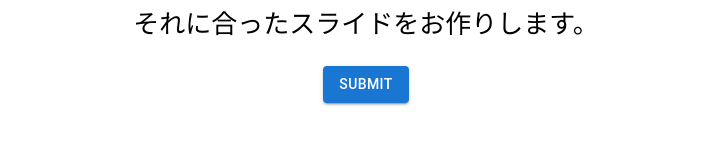
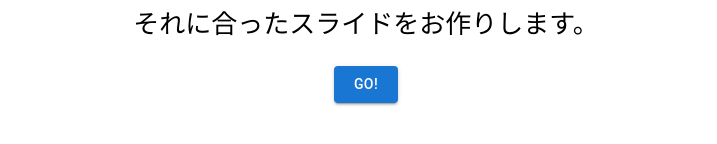
Before and after one commit to RyotaKITA-12/pregen, a React (Create React App) app in the folder client/: page / in a window 1280 px wide. Shown: the part 160-304 px from the top of the page, without its empty margins (274-991 px from the left). Built offline with nearby package versions, Linux system fonts and the light colour scheme.

Commit message:
ファイルの保存

```diff
--- a/client/src/App.tsx
+++ b/client/src/App.tsx
@@ -1,17 +1,30 @@
-import React from 'react';
+import React, { useState } from 'react';
 import logo from './logo.svg';
 import './App.css';
 import Button from '@mui/material/Button';
+import { SendButton } from './SendButton';
 
 function App() {
+    const [postFileData, setPostFileData] = useState({})
+    const changeUploadFile = async (event:any) => {
+      const { name, files } = event.target;
+      setPostFileData({
+        ...postFileData,
+        [name]: files[0],
+      });
+      event.target.value = '';
+      console.log(postFileData)
+    };
+
   return (
     <div className="App" style={{marginTop: "100px"}}>
+
       <header className="App-header">
         <p>
           あなたのパワーポイントをアップロードしていただくと、<br></br>
           それに合ったスライドをお作りします。
         </p>
-        <Button variant="contained">SUBMIT</Button>
+        <SendButton onChange={changeUploadFile} name="image">GO!</SendButton>
       </header>
     </div>
   );
--- /dev/null
+++ b/client/src/SendButton.tsx
@@ -0,0 +1,17 @@
+import Button from '@mui/material/Button';
+
+export const SendButton = (props:any) => {
+    return(
+        <label htmlFor={`upload-button-${props.name}`}>
+        <input style = {{display:"none"}}
+        accept="image/*"
+        id={`upload-button-${props.name}`}
+        name={props.name}
+        multiple
+        type="file"
+        onChange={props.onChange}
+        />
+        <Button variant="contained" component="span" >{props.children}</Button>
+        </label>
+    )
+}
```
